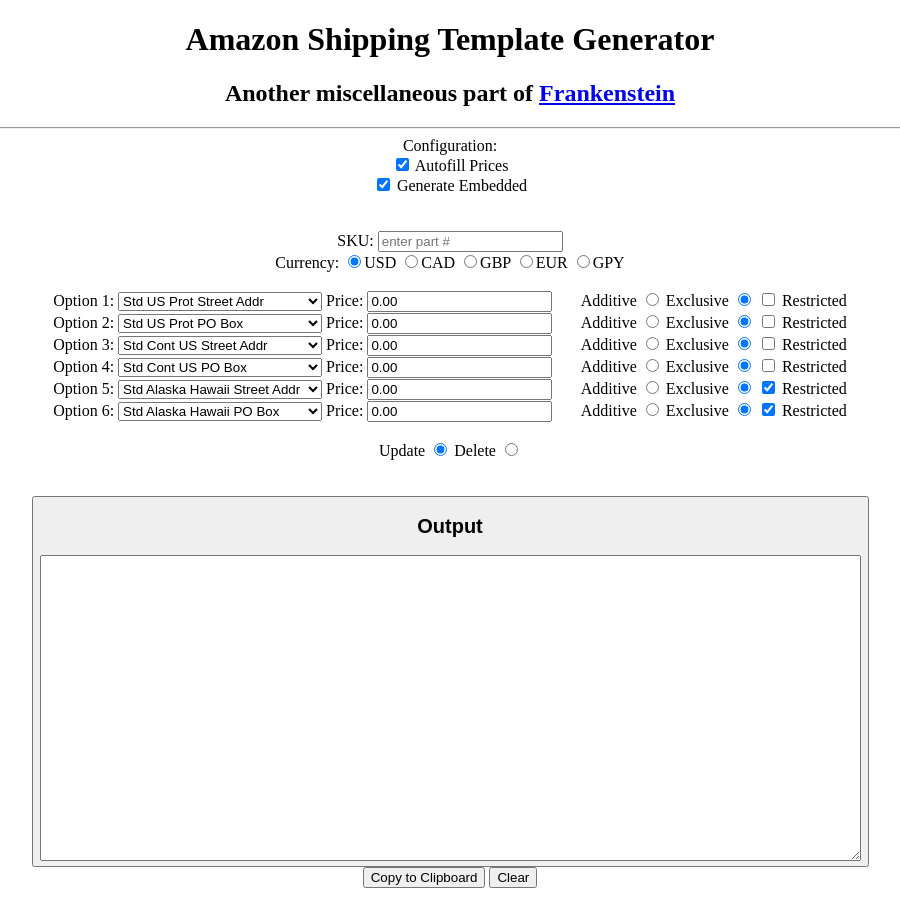
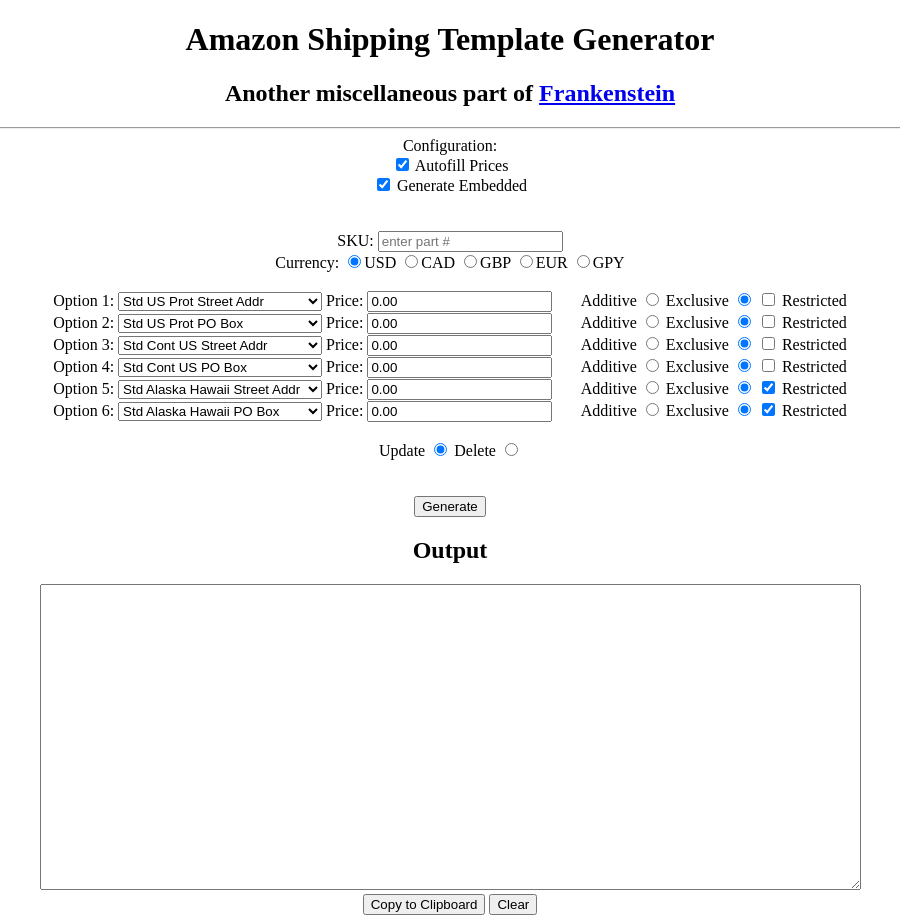
Before and after one commit to LukeLeber/lukeleber.github.io, a Jekyll site: the page frankenstein/amazon-shipping-override/index.html, which Jekyll copies as it is, in a window 1280 px wide. Shown: the whole page, without its empty margins (190-1090 px from the left). Built offline with Jekyll 4.4.1, drawn with Linux system fonts in a browser that asks for light colours; nearby versions of some CDN libraries; Markdown is read by kramdown in place of the engine named in the settings; before the commit the page ends 900 px from its top, so only the background shows below that.

Commit message:
fixed submit button

```diff
--- a/frankenstein/amazon-shipping-override/index.html
+++ b/frankenstein/amazon-shipping-override/index.html
@@ -418,11 +418,12 @@
             <label for="delete-radio">Delete</label>
             <input type="radio" id="delete-radio" name="updatedelete" value="delete"><br>
             <br/><br/>
-            <button id="submit" value="Generate">
+            <input type="submit" value="Generate">
          </form>
          <h2>Output</h2>
           <textarea readonly id="output" rows="20" cols="100"></textarea><br/>
-          <button id="copy-button" data-clipboard-target="output" title="Click to copy me.">Copy to Clipboard</button>          <input type="submit" id="clear" value="Clear">
+          <button id="copy-button" data-clipboard-target="output" title="Click to copy me.">Copy to Clipboard</button>
+          <input type="submit" id="clear" value="Clear">
 
           </div>
    </body>
```
Also changed, not shown: other parts of frankenstein/amazon-shipping-override/index.html (+1 -1 lines).
